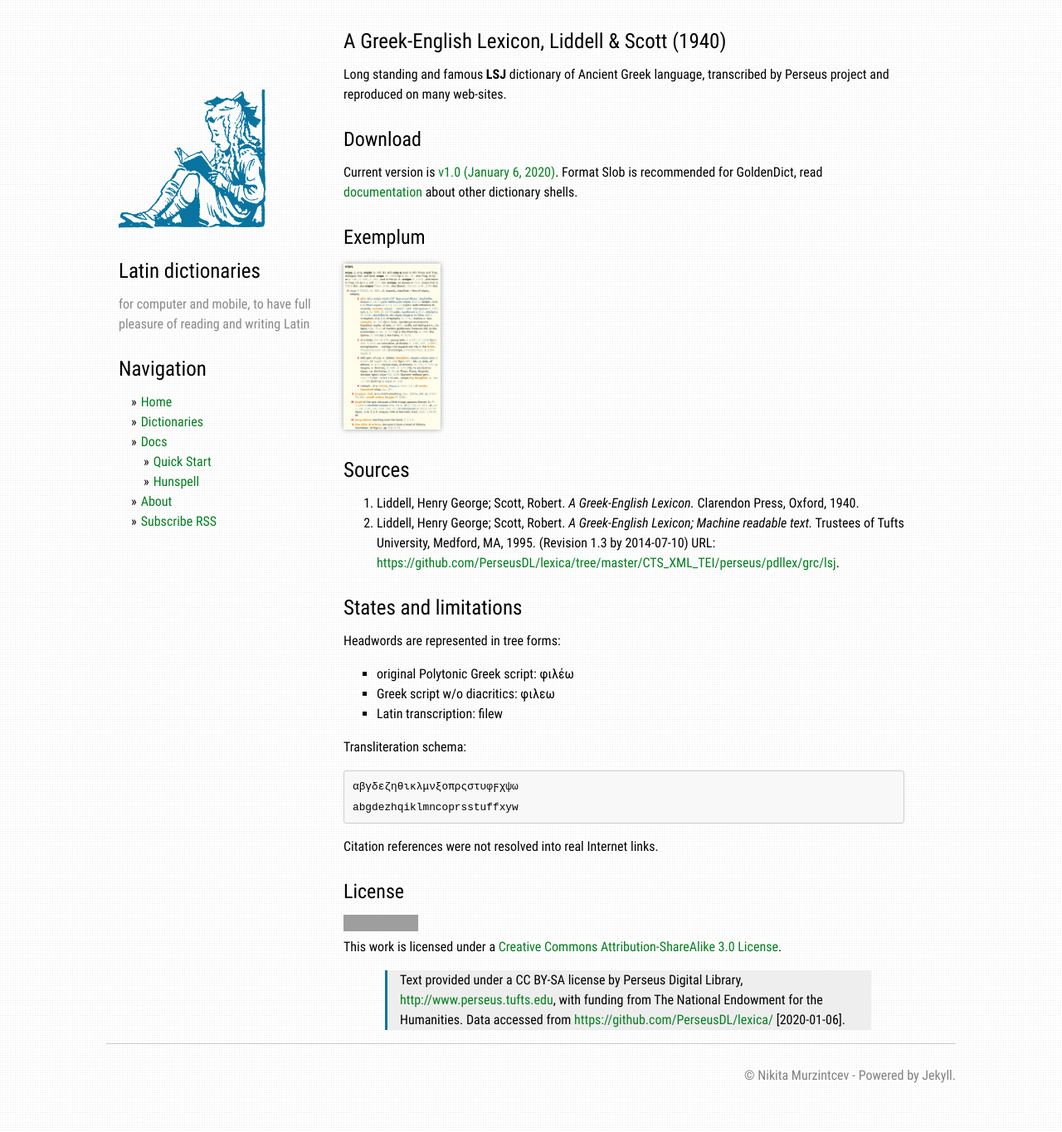
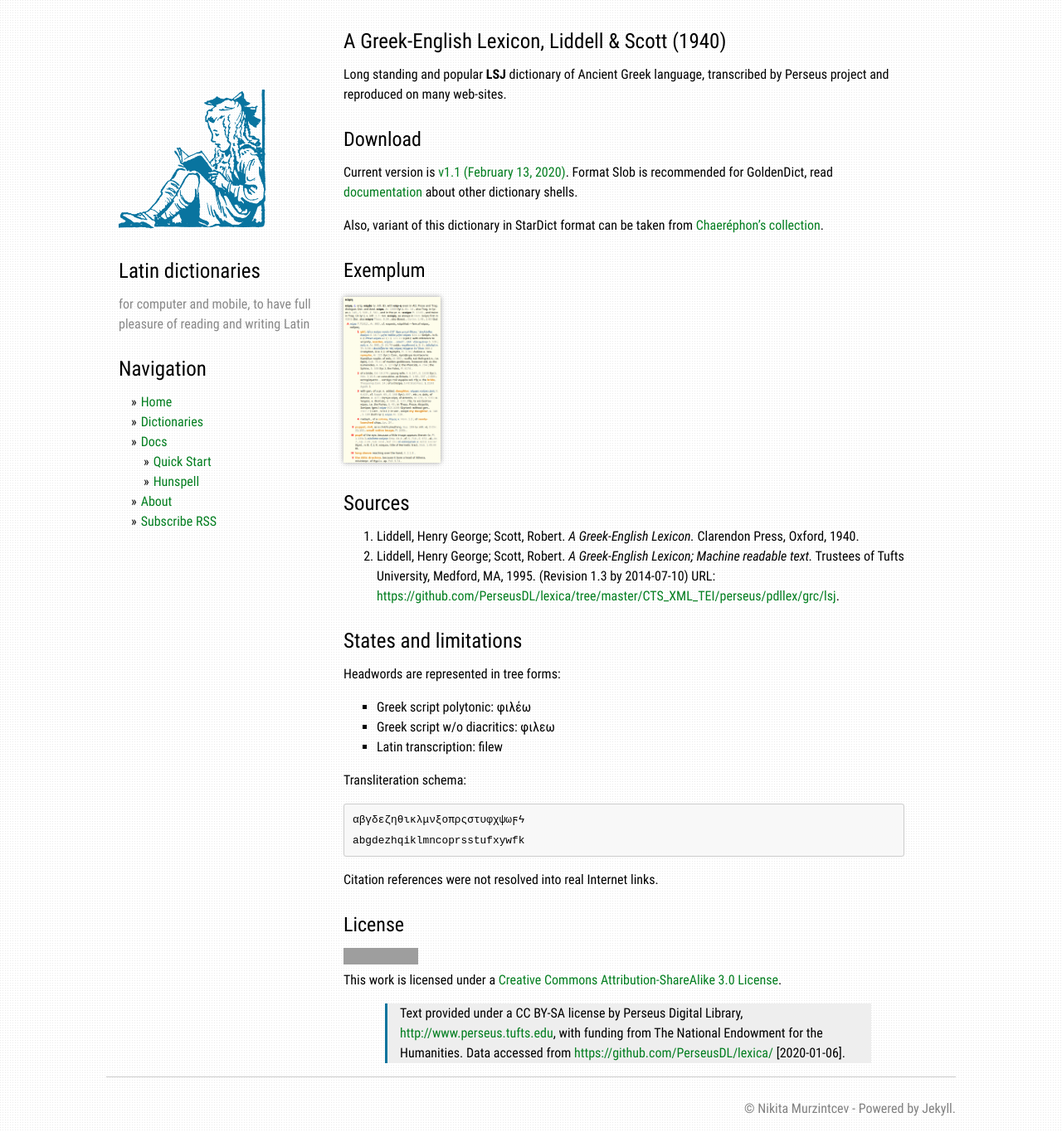
Before and after one commit to nikita-moor/dictionaries, a Jekyll site: the page built from _dictionaries/LiddellScott1940.md, in a window 1280 px wide. Shown: the whole page at 83% size. Built offline with Jekyll 4.4.1, drawn with Linux system fonts in a browser that asks for light colours; grey boxes are pictures that could not be loaded.

Commit message:
LiddellScott1940 v1.1

````diff
--- a/_dictionaries/LiddellScott1940.md
+++ b/_dictionaries/LiddellScott1940.md
@@ -8,12 +8,14 @@
 ---
 # {{ page.title }}, {{ page.author }} ({{ page.year }})
 
-Long standing and famous **LSJ** dictionary of Ancient Greek language, transcribed by Perseus project and reproduced on many web-sites.
+Long standing and popular **LSJ** dictionary of Ancient Greek language, transcribed by Perseus project and reproduced on many web-sites.
 
 
 ## Download
 
-Current version is [v1.0 (January 6, 2020)][1]. Format Slob is recommended for GoldenDict, read [documentation][2] about other dictionary shells.
+Current version is [v1.1 (February 13, 2020)][1]. Format Slob is recommended for GoldenDict, read [documentation][2] about other dictionary shells.
+
+Also, variant of this dictionary in StarDict format can be taken from [Chaeréphon's collection][4].
 
 
 ## Exemplum
@@ -37,15 +39,15 @@
 
 Headwords are represented in tree forms:
 
-* original Polytonic Greek script: φιλέω
+* Greek script polytonic: φιλέω
 * Greek script w/o diacritics: φιλεω
 * Latin transcription: filew
 
 Transliteration schema:
 
 ```
-αβγδεζηθικλμνξοπρςστυφϝχψω
-abgdezhqiklmncoprsstuffxyw
+αβγδεζηθικλμνξοπρςστυφχψωϝϟ
+abgdezhqiklmncoprsstufxywfk
 ```
 
 Citation references were not resolved into real Internet links.
````
Also changed, not shown: other parts of _dictionaries/LiddellScott1940.md (+2 -1 lines), _dictionaries/Reyher1712.md (+1 -1 lines), _posts/2020-02-13-LiddellScott1940.md (added, +24 -0 lines).
